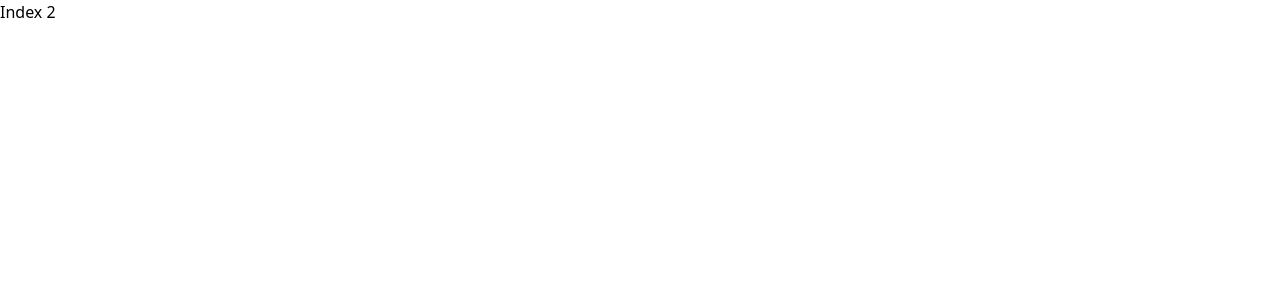
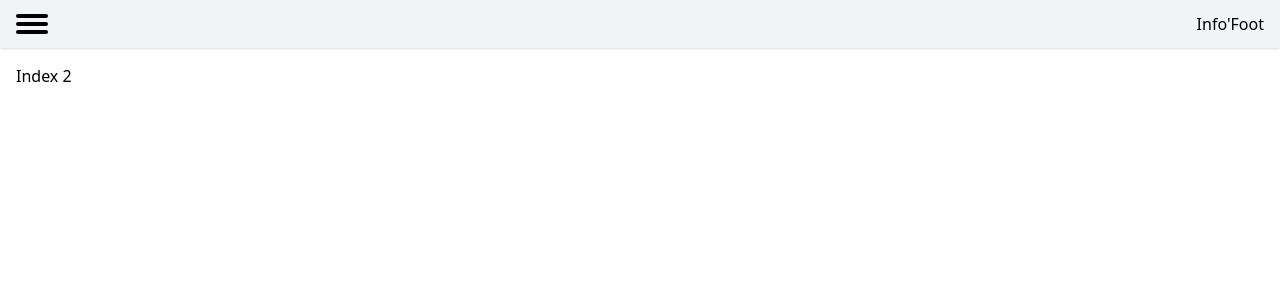
Before and after one commit to RomainRodrigues/nuxt_project, a Nuxt app in the folder front/: page /dev in a window 1280 px wide. Shown: the top 300 px of the page. Built offline with nearby package versions, Linux system fonts and the light colour scheme.

Commit message:
Feature/menu (#9)
* feat : update dependencies

* feat(Menu): add new menu on the left of the app

```diff
--- a/front/layouts/default.vue
+++ b/front/layouts/default.vue
@@ -1,9 +1,106 @@
-<script setup>
-//tmp file
+<script setup lang="ts">
+
+const afficheMenu = ref(false)
+
+const toggleMenu = () => {
+  afficheMenu.value = !afficheMenu.value
+}
 </script>
 
 <template>
-  <div>
-    <slot />
+  <div class="h-screen">
+    <Transition>
+      <div v-if="afficheMenu" class="float-left h-screen menu bg-gray-200">
+        <div>
+          <div class="h-12 px-4 py-2 flex items-center gap-2">
+            <div class="w-8 overflow-hidden flex flex-col gap-1 cursor-pointer" @click="toggleMenu">
+              <div class="w-8 h-1 bg-black rounded-full first-bar-menu" />
+              <div class="w-8 h-1 bg-black rounded-full second-bar-menu" />
+              <div class="w-8 h-1 bg-black rounded-full third-bar-menu" />
+            </div>
+            <p>Menu</p>
+          </div>
+          <div class="p-4">
+            <ul>
+              <li><a href="/">Accueil</a></li>
+            </ul>
+          </div>
+        </div>
+      </div>
+    </Transition>
+
+    <div>
+      <div class="flex items-center justify-between h-12 px-4 py-2 bg-gray-100 shadow">
+        <div class="w-8 flex flex-col gap-1 cursor-pointer" @click="toggleMenu">
+          <div class="w-full h-1 bg-black rounded-full first-bar" :class="{'no-width': afficheMenu}" />
+          <div class="w-full h-1 bg-black rounded-full second-bar" :class="{'no-width': afficheMenu}" />
+          <div class="w-full h-1 bg-black rounded-full third-bar" :class="{'no-width': afficheMenu}" />
+        </div>
+        <p>Info'Foot</p>
+      </div>
+      <div class="p-4 overflow-auto">
+        <slot />
+      </div>
+    </div>
   </div>
 </template>
+
+<style scoped>
+
+.menu{
+  width: 13rem;
+}
+
+.first-bar{
+  transition: width 0.2s ease-in-out;
+}
+
+.second-bar{
+  transition: width 0.2s ease-in-out;
+  transition-delay: 160ms;
+}
+
+.third-bar{
+  transition: width 0.2s ease-in-out;
+  transition-delay: 320ms;
+}
+
+.v-enter-active,
+.v-leave-active {
+  overflow: hidden;
+  transition: width 0.5s ease-in-out;
+}
+
+.v-enter-from,
+.v-leave-to {
+  width: 0;
+}
+
+.v-enter-active .first-bar-menu,
+.v-leave-active .first-bar-menu {
+  transition: transform 0.2s ease-in-out;
+}
+
+.v-enter-active .second-bar-menu,
+.v-leave-active .second-bar-menu {
+  transition: transform 0.2s ease-in-out;
+  transition-delay: 160ms;
+}
+
+.v-enter-active .third-bar-menu,
+.v-leave-active .third-bar-menu {
+  transition: transform 0.2s ease-in-out;
+  transition-delay: 320ms;
+}
+
+.v-enter-from .first-bar-menu, .v-leave-to .first-bar-menu,
+.v-enter-from .second-bar-menu, .v-leave-to .second-bar-menu,
+.v-enter-from .third-bar-menu, .v-leave-to .third-bar-menu {
+  transform: translateX(100%);
+}
+
+.no-width{
+  width: 0;
+}
+
+</style>
--- a/front/pages/index.vue
+++ b/front/pages/index.vue
@@ -1,9 +1,9 @@
 <script setup>
-//tmp file
+// tmp file
 </script>
 
 <template>
   <div>
-    <NuxtWelcome />
+    <p>Contenue de l'application</p>
   </div>
 </template>
```
Also changed, not shown: front/.eslintrc.json.
